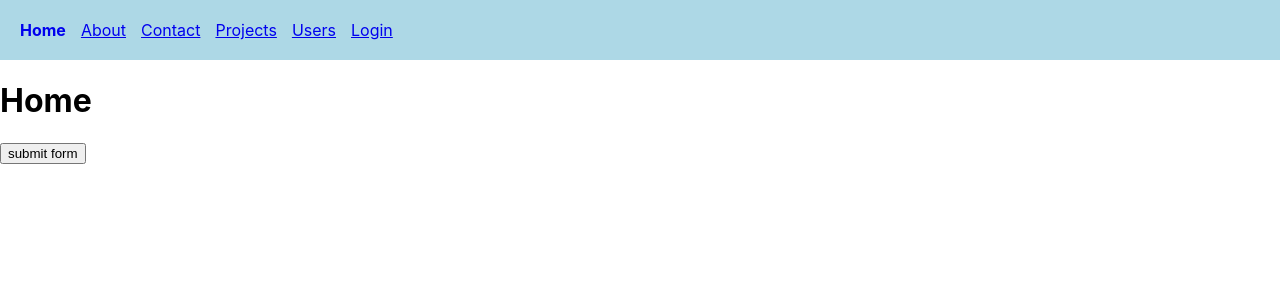
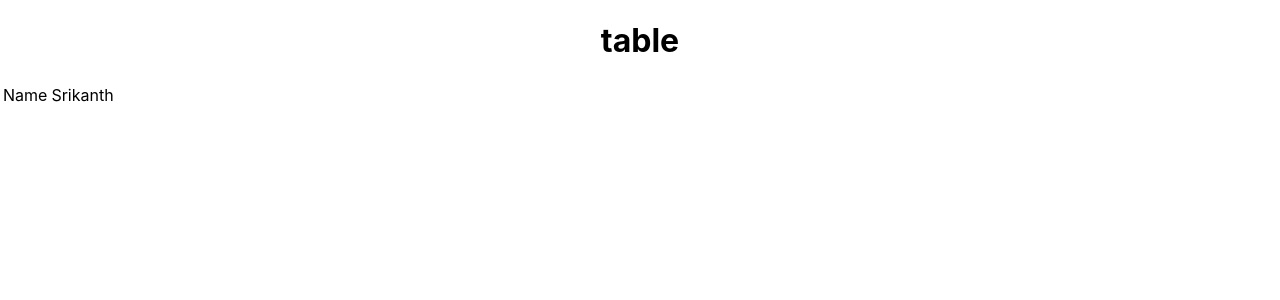
Before and after one commit to racharlasrikanth/react-full-course, a React (Create React App) app: page / in a window 1280 px wide. Shown: the top 300 px of the page. Built offline with nearby package versions, Linux system fonts and the light colour scheme.

Commit message:
fragments code added

```diff
--- a/src/App.js
+++ b/src/App.js
@@ -1,58 +1,11 @@
 import React from "react";
-import Navbar from "./components/Navbar";
-import Home from "./components/Home";
-// import About from "./components/About";
-import Contact from "./components/Contact";
-import { Routes, Route } from "react-router-dom";
-import Success from "./components/Success";
-import NotFound from "./components/NotFound";
-import Projects from "./components/Projects";
-import FeaturedProjects from "./components/FeaturedProjects";
-import NewProjects from "./components/NewProjects.js";
-import Users from "./components/Users";
-import UserDetails from "./components/UserDetails";
-import { AuthProvider } from "./components/auth";
-import Login from "./components/Login";
-import Logout from "./components/Logout";
-import PrivateRoute from "./components/PrivateRoute";
-
-const LazyAbout = React.lazy(() => import("./components/About"));
+import Final from "./Fragments/final/Table";
 
 function App() {
   return (
-    <AuthProvider className="App">
-      <Navbar />
-      <Routes>
-        <Route path="/" element={<Home />} />
-        <Route
-          path="/about"
-          element={
-            <React.Suspense fallback="Loading...">
-              <LazyAbout />
-            </React.Suspense>
-          }
-        />
-        <Route path="/contact" element={<Contact />} />
-        <Route path="/success" element={<Success />} />
-        <Route path="/projects" element={<Projects />}>
-          <Route index element={<NewProjects />} />
-          <Route path="featured" element={<FeaturedProjects />} />
-          <Route path="new" element={<NewProjects />} />
-        </Route>
-        <Route
-          path="/users"
-          element={
-            <PrivateRoute>
-              <Users />
-            </PrivateRoute>
-          }
-        />
-        <Route path="/users/:userId" element={<UserDetails />} />
-        <Route path="/login" element={<Login />} />
-        <Route path="/logout" element={<Logout />} />
-        <Route path="*" element={<NotFound />} />
-      </Routes>
-    </AuthProvider>
+    <div className="App">
+      <Final />
+    </div>
   );
 }
 
--- /dev/null
+++ b/src/Fragments/final/Columns.js
@@ -0,0 +1,12 @@
+import React from "react";
+
+function Columns() {
+  return (
+    <>
+      <td>Name</td>
+      <td>Srikanth</td>
+    </>
+  );
+}
+
+export default Columns;
--- /dev/null
+++ b/src/Fragments/final/Table.js
@@ -0,0 +1,19 @@
+import React from "react";
+import Columns from "./Columns";
+
+function Table() {
+  return (
+    <div>
+      <h1>table</h1>
+      <table>
+        <tbody>
+          <tr>
+            <Columns />
+          </tr>
+        </tbody>
+      </table>
+    </div>
+  );
+}
+
+export default Table;
```
Also changed, not shown: src/8-customHooks/starter/index.js (added, +7 -0 lines), src/Fragments/final/index.js (added, +14 -0 lines), src/Fragments/starter/index.js (added, +11 -0 lines), src/RoutingApp.js (added, +59 -0 lines).
